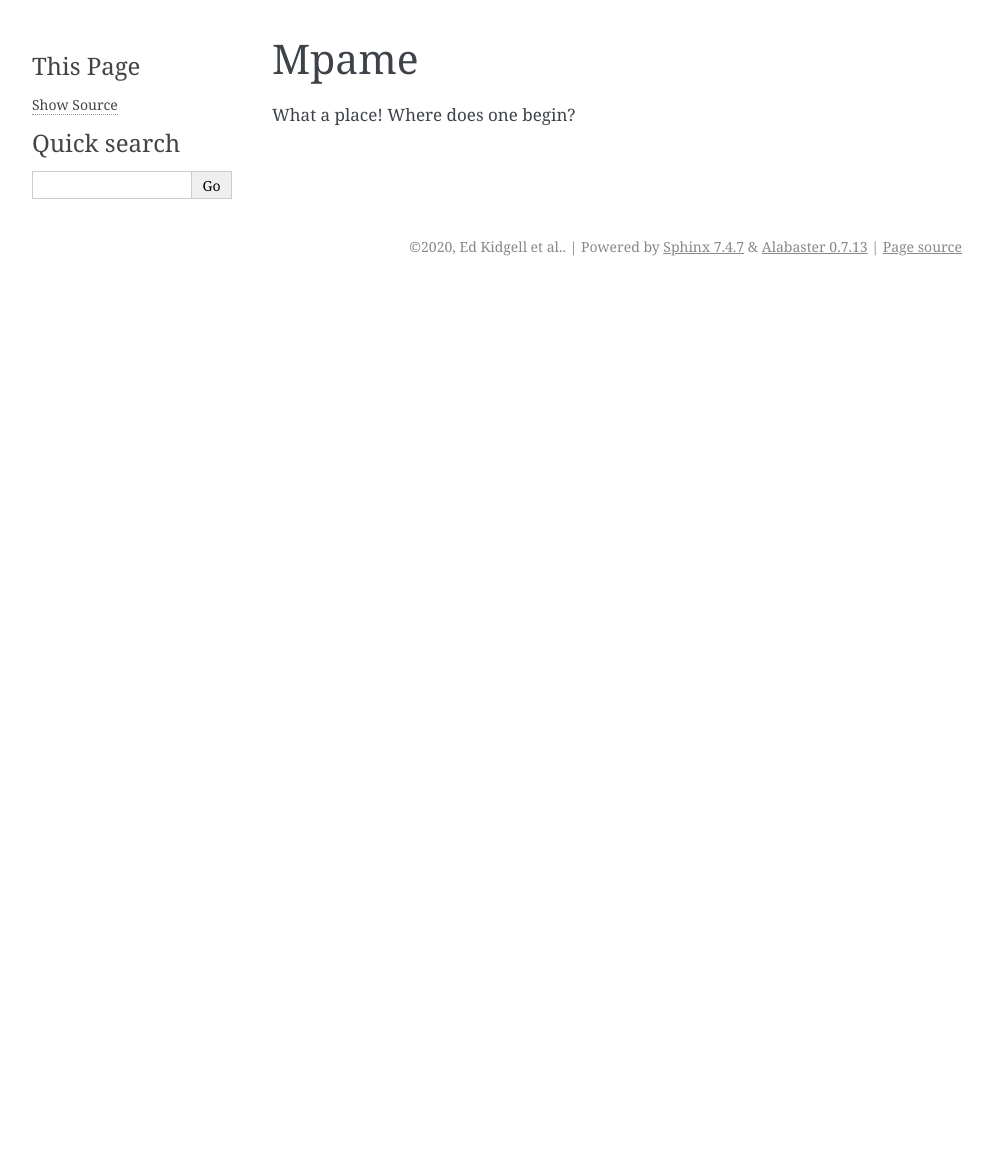
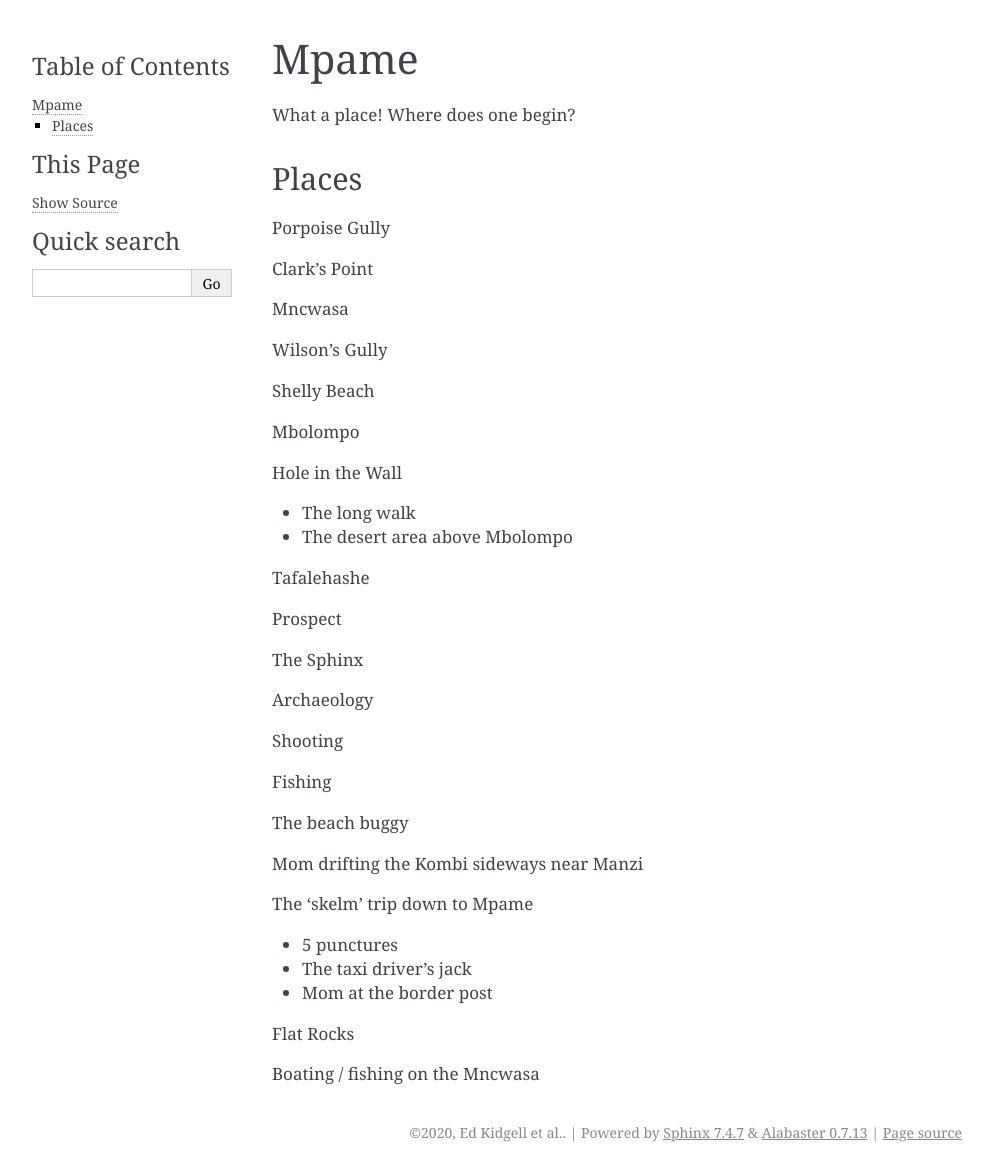
Before and after one commit to flakjakk/kidgell_stories, a Sphinx documentation site: the page built from docs/source/mpame.rst, in a window 1280 px wide. Shown: the whole page, without its empty margins (148-1141 px from the left). Built offline with Sphinx 7.4.7, drawn with Linux system fonts in a browser that asks for light colours; before the commit the page ends 900 px from its top, so only the background shows below that.

Commit message:
Adding structure

```diff
--- a/docs/source/mpame.rst
+++ b/docs/source/mpame.rst
@@ -2,3 +2,50 @@ Mpame
 =====
 
 What a place! Where does one begin?
+
+######
+Places
+######
+
+Porpoise Gully
+
+Clark's Point
+
+Mncwasa
+
+Wilson's Gully
+
+Shelly Beach
+
+Mbolompo
+
+Hole in the Wall
+
+* The long walk
+* The desert area above Mbolompo
+
+Tafalehashe
+
+Prospect
+
+The Sphinx
+
+Archaeology
+
+Shooting
+
+Fishing
+
+The beach buggy
+
+Mom drifting the Kombi sideways near Manzi
+
+The 'skelm' trip down to Mpame
+
+* 5 punctures
+* The taxi driver's jack
+* Mom at the border post
+
+Flat Rocks
+
+Boating / fishing on the Mncwasa
```
Also changed, not shown: docs/source/chiltley.rst (+23 -1 lines), docs/source/eastlondon.rst (+18 -4 lines), docs/source/kimberley.rst (+8 -16 lines), docs/source/paarl.rst (+22 -2 lines), docs/source/paddock.rst (+35 -12 lines).
